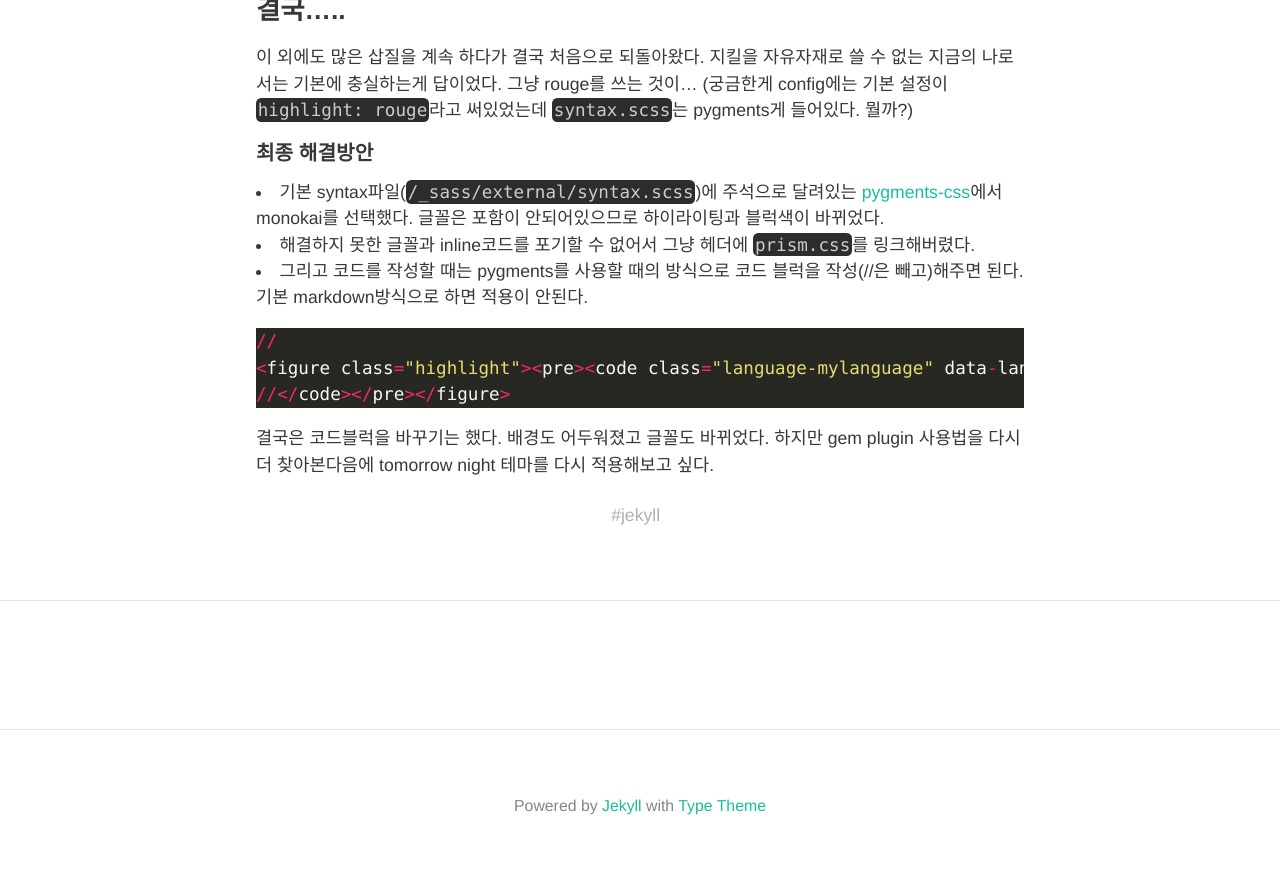
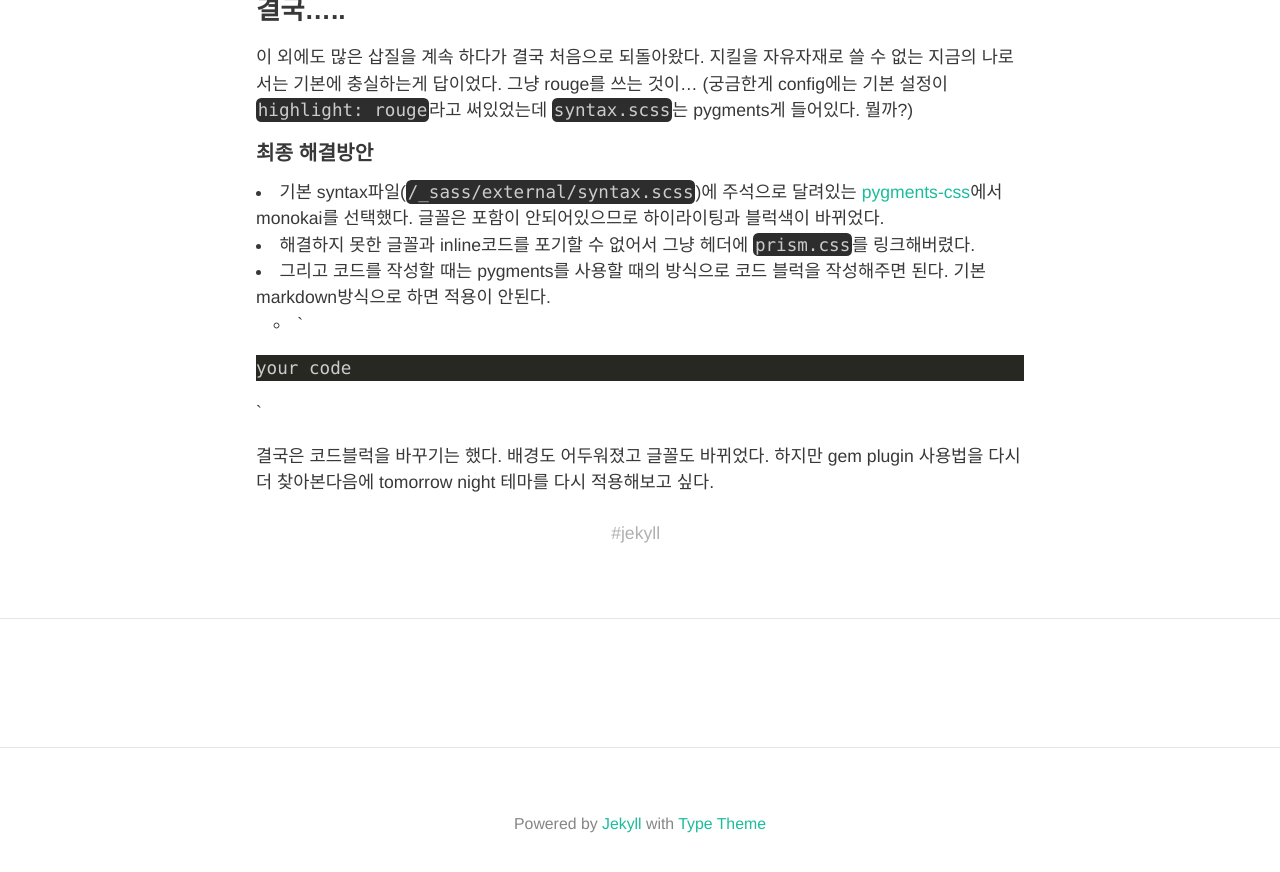
Before and after one commit to HyunlangBan/hyunlangban.github.io, a Jekyll site: the page built from _posts/2020-02-13-syntax-highlight.md, in a window 1280 px wide and 900 px high, scrolled down 1519 px. Shown: the top 872 px of the window. Built offline with Jekyll 4.4.1, drawn with Linux system fonts in a browser that asks for light colours; nearby versions of some CDN libraries; some web fonts are replaced; comment, search, counter and statistics services are not loaded.

Commit message:
Update 2020-02-13-syntax-highlight.md

```diff
--- a/_posts/2020-02-13-syntax-highlight.md
+++ b/_posts/2020-02-13-syntax-highlight.md
@@ -52,11 +52,9 @@ jekyll로 블로그를 처음 만들었을 때 선택했던 테마가 [type-them
 - 기본 syntax파일(`/_sass/external/syntax.scss`)에 주석으로 달려있는 [pygments-css](https://github.com/richleland/pygments-css)에서 monokai를 선택했다.
 글꼴은 포함이 안되어있으므로 하이라이팅과 블럭색이 바뀌었다.
 - 해결하지 못한 글꼴과 inline코드를 포기할 수 없어서 그냥 헤더에 `prism.css`를 링크해버렸다.
-- 그리고 코드를 작성할 때는 pygments를 사용할 때의 방식으로 코드 블럭을 작성(//은 빼고)해주면 된다. 기본 markdown방식으로 하면 적용이 안된다.
-{% highlight python %}
-//{% highlight myLanguage %}
-//your code
-//{% endhighlight %}
-{% endhighlight %}
+- 그리고 코드를 작성할 때는 pygments를 사용할 때의 방식으로 코드 블럭을 작성해주면 된다. 기본 markdown방식으로 하면 적용이 안된다.
+  - `{% highlight myLanguage %}your code{% endhighlight %}`
+
+
 결국은 코드블럭을 바꾸기는 했다. 배경도 어두워졌고 글꼴도 바뀌었다.
 하지만 gem plugin 사용법을 다시 더 찾아본다음에 tomorrow night 테마를 다시 적용해보고 싶다.
```
